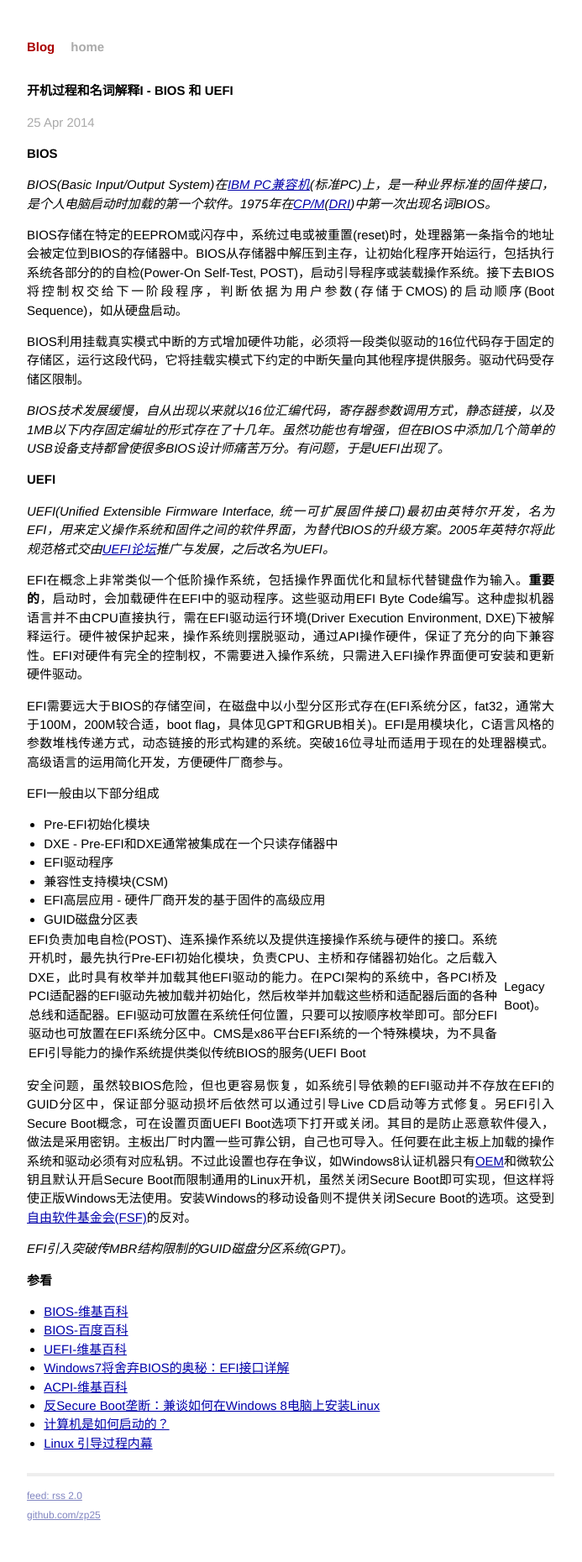
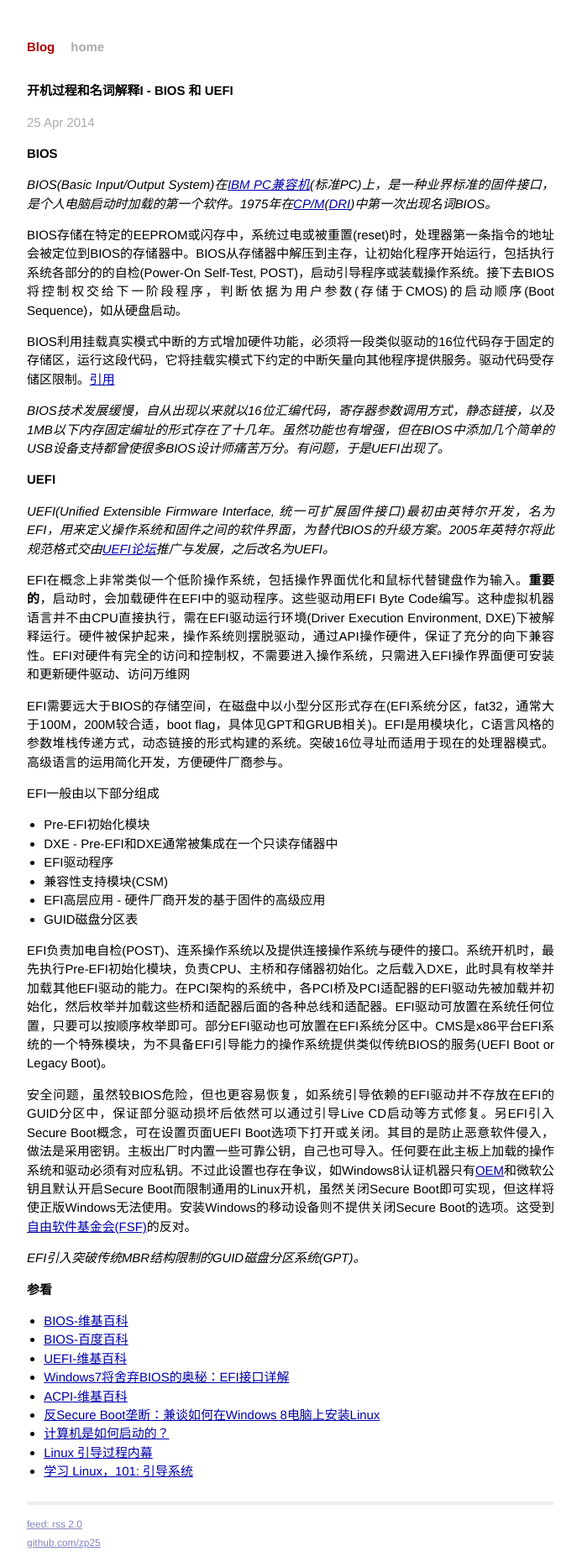
Before and after one commit to zp25/zp25.github.io, a Jekyll site: the page built from _posts/计算机原理/2014-04-25-开机过程和名词解释一.markdown, in a window 1280 px wide. Shown: the whole page at 84% size, without its empty margins (294-987 px from the left). Built offline with Jekyll 4.4.1, drawn with Linux system fonts in a browser that asks for light colours; before the commit the page ends 1827 px from its top, so only the background shows below that.

Commit message:
Update: BIOS & UEFI

```diff
--- a/_posts/计算机原理/2014-04-25-开机过程和名词解释一.markdown
+++ b/_posts/计算机原理/2014-04-25-开机过程和名词解释一.markdown
@@ -9,14 +9,14 @@ categories: 计算机原理
 
 BIOS存储在特定的EEPROM或闪存中，系统过电或被重置(reset)时，处理器第一条指令的地址会被定位到BIOS的存储器中。BIOS从存储器中解压到主存，让初始化程序开始运行，包括执行系统各部分的的自检(Power-On Self-Test, POST)，启动引导程序或装载操作系统。接下去BIOS将控制权交给下一阶段程序，判断依据为用户参数(存储于CMOS)的启动顺序(Boot Sequence)，如从硬盘启动。
 
-BIOS利用挂载真实模式中断的方式增加硬件功能，必须将一段类似驱动的16位代码存于固定的存储区，运行这段代码，它将挂载实模式下约定的中断矢量向其他程序提供服务。驱动代码受存储区限制。
+BIOS利用挂载真实模式中断的方式增加硬件功能，必须将一段类似驱动的16位代码存于固定的存储区，运行这段代码，它将挂载实模式下约定的中断矢量向其他程序提供服务。驱动代码受存储区限制。[引用][vs]
 
 *BIOS技术发展缓慢，自从出现以来就以16位汇编代码，寄存器参数调用方式，静态链接，以及1MB以下内存固定编址的形式存在了十几年。虽然功能也有增强，但在BIOS中添加几个简单的USB设备支持都曾使很多BIOS设计师痛苦万分。有问题，于是UEFI出现了。*
 
 # UEFI
 *UEFI(Unified Extensible Firmware Interface, 统一可扩展固件接口)最初由英特尔开发，名为EFI，用来定义操作系统和固件之间的软件界面，为替代BIOS的升级方案。2005年英特尔将此规范格式交由[UEFI论坛][uefi-forum]推广与发展，之后改名为UEFI。*
 
-EFI在概念上非常类似一个低阶操作系统，包括操作界面优化和鼠标代替键盘作为输入。**重要的**，启动时，会加载硬件在EFI中的驱动程序。这些驱动用EFI Byte Code编写。这种虚拟机器语言并不由CPU直接执行，需在EFI驱动运行环境(Driver Execution Environment, DXE)下被解释运行。硬件被保护起来，操作系统则摆脱驱动，通过API操作硬件，保证了充分的向下兼容性。EFI对硬件有完全的控制权，不需要进入操作系统，只需进入EFI操作界面便可安装和更新硬件驱动。
+EFI在概念上非常类似一个低阶操作系统，包括操作界面优化和鼠标代替键盘作为输入。**重要的**，启动时，会加载硬件在EFI中的驱动程序。这些驱动用EFI Byte Code编写。这种虚拟机器语言并不由CPU直接执行，需在EFI驱动运行环境(Driver Execution Environment, DXE)下被解释运行。硬件被保护起来，操作系统则摆脱驱动，通过API操作硬件，保证了充分的向下兼容性。EFI对硬件有完全的访问和控制权，不需要进入操作系统，只需进入EFI操作界面便可安装和更新硬件驱动、访问万维网
 
 EFI需要远大于BIOS的存储空间，在磁盘中以小型分区形式存在(EFI系统分区，fat32，通常大于100M，200M较合适，boot flag，具体见GPT和GRUB相关)。EFI是用模块化，C语言风格的参数堆栈传递方式，动态链接的形式构建的系统。突破16位寻址而适用于现在的处理器模式。高级语言的运用简化开发，方便硬件厂商参与。
 
@@ -29,26 +29,27 @@ EFI一般由以下部分组成
 + EFI高层应用 - 硬件厂商开发的基于固件的高级应用
 + GUID磁盘分区表
 
-EFI负责加电自检(POST)、连系操作系统以及提供连接操作系统与硬件的接口。系统开机时，最先执行Pre-EFI初始化模块，负责CPU、主桥和存储器初始化。之后载入DXE，此时具有枚举并加载其他EFI驱动的能力。在PCI架构的系统中，各PCI桥及PCI适配器的EFI驱动先被加载并初始化，然后枚举并加载这些桥和适配器后面的各种总线和适配器。EFI驱动可放置在系统任何位置，只要可以按顺序枚举即可。部分EFI驱动也可放置在EFI系统分区中。CMS是x86平台EFI系统的一个特殊模块，为不具备EFI引导能力的操作系统提供类似传统BIOS的服务(UEFI Boot || Legacy Boot)。
+EFI负责加电自检(POST)、连系操作系统以及提供连接操作系统与硬件的接口。系统开机时，最先执行Pre-EFI初始化模块，负责CPU、主桥和存储器初始化。之后载入DXE，此时具有枚举并加载其他EFI驱动的能力。在PCI架构的系统中，各PCI桥及PCI适配器的EFI驱动先被加载并初始化，然后枚举并加载这些桥和适配器后面的各种总线和适配器。EFI驱动可放置在系统任何位置，只要可以按顺序枚举即可。部分EFI驱动也可放置在EFI系统分区中。CMS是x86平台EFI系统的一个特殊模块，为不具备EFI引导能力的操作系统提供类似传统BIOS的服务(UEFI Boot or Legacy Boot)。
 
 安全问题，虽然较BIOS危险，但也更容易恢复，如系统引导依赖的EFI驱动并不存放在EFI的GUID分区中，保证部分驱动损坏后依然可以通过引导Live CD启动等方式修复。另EFI引入Secure Boot概念，可在设置页面UEFI Boot选项下打开或关闭。其目的是防止恶意软件侵入，做法是采用密钥。主板出厂时内置一些可靠公钥，自己也可导入。任何要在此主板上加载的操作系统和驱动必须有对应私钥。不过此设置也存在争议，如Windows8认证机器只有[OEM][oem]和微软公钥且默认开启Secure Boot而限制通用的Linux开机，虽然关闭Secure Boot即可实现，但这样将使正版Windows无法使用。安装Windows的移动设备则不提供关闭Secure Boot的选项。这受到[自由软件基金会(FSF)][fsf]的反对。
 
-*EFI引入突破传MBR结构限制的GUID磁盘分区系统(GPT)。*
+*EFI引入突破传统MBR结构限制的GUID磁盘分区系统(GPT)。*
 
 # 参看
 + [BIOS-维基百科](http://zh.wikipedia.org/wiki/BIOS "BIOS")
 + [BIOS-百度百科](http://baike.baidu.com/view/361.htm "bios")
-+ [UEFI-维基百科](http://zh.wikipedia.org/wiki/%E7%BB%9F%E4%B8%80%E5%8F%AF%E6%89%A9%E5%B1%95%E5%9B%BA%E4%BB%B6%E6%8E%A5%E5%8F%A3 "统一可扩展固件接口")
++ [UEFI-维基百科](https://zh.wikipedia.org/wiki/%E7%B5%B1%E4%B8%80%E5%8F%AF%E5%BB%B6%E4%BC%B8%E9%9F%8C%E9%AB%94%E4%BB%8B%E9%9D%A2 "统一可扩展固件接口")
 + [Windows7将舍弃BIOS的奥秘：EFI接口详解](http://os.51cto.com/art/200810/94530.htm "Windows7将舍弃BIOS的奥秘：EFI接口详解")
 + [ACPI-维基百科](http://zh.wikipedia.org/wiki/ACPI "高级配置与电源接口")
 + [反Secure Boot垄断：兼谈如何在Windows 8电脑上安装Linux](http://www.ruanyifeng.com/blog/2013/01/secure_boot.html "反Secure Boot垄断：兼谈如何在Windows 8电脑上安装Linux")
 + [计算机是如何启动的？](http://www.ruanyifeng.com/blog/2013/02/booting.html "计算机是如何启动的？")
 + [Linux 引导过程内幕](http://www.ibm.com/developerworks/cn/linux/l-linuxboot/ "Linux 引导过程内幕")
-
++ [学习 Linux，101: 引导系统](http://www.ibm.com/developerworks/cn/linux/l-lpic1-v3-101-2/ "学习 Linux，101: 引导系统")
 
 [ibm-pc]: http://zh.wikipedia.org/wiki/IBM_PC%E5%85%BC%E5%AE%B9%E6%9C%BA "IBM PC兼容机"
 [cpm]: http://zh.wikipedia.org/wiki/CP/M "CP/M操作系统"
 [dr]: http://zh.wikipedia.org/wiki/%E6%95%B8%E4%BD%8D%E7%A0%94%E7%A9%B6%E5%85%AC%E5%8F%B8 "数字研究公司"
+[vs]:https://zh.wikipedia.org/wiki/%E7%B5%B1%E4%B8%80%E5%8F%AF%E5%BB%B6%E4%BC%B8%E9%9F%8C%E9%AB%94%E4%BB%8B%E9%9D%A2#.E6.AF.94.E8.BE.83.E5.8F.AF.E5.BB.B6.E4.BC.B8.E9.9F.8C.E9.AB.94.E4.BB.8B.E9.9D.A2.EF.BC.88EFI.EF.BC.89.E5.92.8CBIOS "比较可扩展固件接口（EFI）和BIOS"
 [uefi-forum]: http://www.uefi.org/ "Unified Extensible Firmware Interface Forum"
 [oem]: http://zh.wikipedia.org/wiki/OEM "贴牌生产"
 [fsf]: http://www.fsf.org/campaigns/ "Free Software Foundation - Current campaigns"
```
